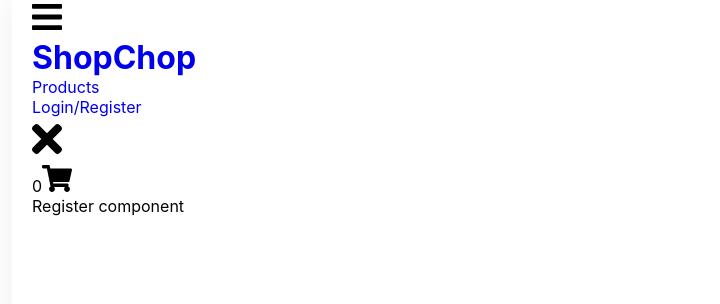
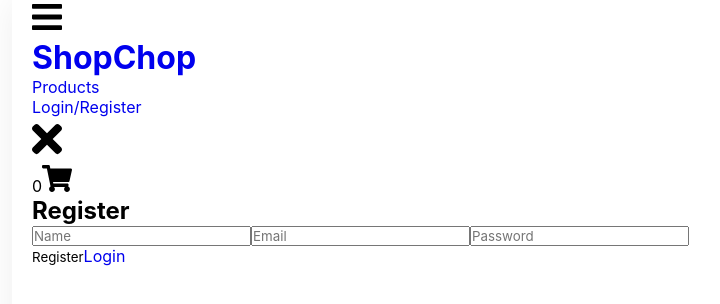
Before and after one commit to ranjanamrit/ShopChopp, a React (Create React App) app in the folder client/: page /register in a window 1280 px wide. Shown: the top 304 px of the page, without its empty margins (13-733 px from the left). Built offline with nearby package versions, Linux system fonts and the light colour scheme; no server answers; the HTML template or start-up script is replaced by a standard one.

Commit message:
--added:client->register&login

```diff
--- a/client/src/Components/MainPages/MainPages.js
+++ b/client/src/Components/MainPages/MainPages.js
@@ -15,8 +15,8 @@
                 <Route path='/' exact component={Products}></Route>
                 <Route path="/details/:id" exact component={detailProduct}></Route>
                 <Route path='/cart' exact component={Cart}></Route>
+                <Route path='/login' exact component={Login}></Route>
                 <Route path='/register' exact component={Register}></Route>
-                <Route path='/login' exact component={Login}></Route>
                 <Route path='*' exact component={NotFound}></Route>
             </Switch>
         </div>
--- /dev/null
+++ b/client/src/Components/MainPages/auth/Login.css
@@ -0,0 +1,40 @@
+.login-page{
+    max-width: 500px;
+    border: 2px solid rgb(3,165,206);
+    border-radius: 5px;
+    padding: 30px;
+    margin: 50px auto;
+}
+.login-page h2{
+    text-transform: uppercase;
+    letter-spacing: 2px;
+    color: #555;
+}
+.login-page form input,
+.login-page form button{
+    width: 100%;
+    height: 40px;
+    margin: 10px 0;
+    padding: 0 5px;
+    outline: rgb(3, 165, 206);
+    border:1px solid rgb(3, 165, 206);
+}
+
+.login-page form .row{
+    display: flex;
+    justify-content: space-between;
+    align-items: center;
+}
+.login-page form button{
+    width: 150px;
+    background: rgb(3, 165, 206);
+    color: white;
+    text-transform: uppercase;
+    letter-spacing: 2px;
+}
+.login-page form a{
+    color: orange;
+    letter-spacing: 1.3px;
+    text-transform: uppercase;
+
+}
--- a/client/src/Components/MainPages/auth/Login.js
+++ b/client/src/Components/MainPages/auth/Login.js
@@ -1,9 +1,40 @@
-import React from 'react'
+import axios from 'axios'
+import {useState} from 'react'
+import { Link } from 'react-router-dom'
 
 export default function Login() {
+    const [user, setuser] = useState({
+        email:'',password:''
+    })
+
+    const onChangeInput = e => {
+        const {name,value} = e.target;
+        setuser({...user,[name]:value})
+    }
+
+    const loginSubmit = async e => {
+        e.preventDefault()
+        try {
+         await axios.post("/user/login",{...user})
+
+         localStorage.setItem('firstLogin',true)
+         window.location.href="/";
+        } catch (err) {
+            alert(err.response.data.msg)
+        }
+    }
     return (
-        <div>
-            Login component
+        <div className="login-page">
+            <form onSubmit={loginSubmit}>
+                <h2>Login</h2>
+                <input type="email" name="email" required placeholder="Email" value={user.email} onChange={onChangeInput}/>
+                <input type="password" name="password" required autoComplete="on" placeholder="Password" value={user.password} onChange={onChangeInput}/>
+
+                <div className="row">
+                    <button type="submit">Login</button>
+                    <Link to="/register">Register</Link>
+                </div>
+            </form>
         </div>
     )
 }
--- a/client/src/Components/MainPages/auth/Register.js
+++ b/client/src/Components/MainPages/auth/Register.js
@@ -1,9 +1,41 @@
-import React from 'react'
+import axios from 'axios'
+import {useState} from 'react'
+import { Link } from 'react-router-dom'
 
 export default function Register() {
+    const [user, setuser] = useState({
+        name:'',email:'',password:''
+    })
+
+    const onChangeInput = e => {
+        const {name,value} = e.target;
+        setuser({...user,[name]:value})
+    }
+
+    const regSubmit = async e => {
+        e.preventDefault()
+        try {
+            await axios.post("/user/register",{...user})
+            localStorage.setItem("FirstReg",true)
+            window.location.href="/"
+
+        } catch (err) {
+            alert(err.response.data.msg)
+        }
+    }
     return (
-        <div>
-            Register component
+        <div className="login-page">
+            <form onSubmit={regSubmit}>
+                <h2>Register</h2>
+                <input type="text" name="name" required placeholder="Name" value={user.name} onChange={onChangeInput}/>
+                <input type="email" name="email" required placeholder="Email" value={user.email} onChange={onChangeInput}/>
+                <input type="password" name="password" required autoComplete="on" placeholder="Password" value={user.password} onChange={onChangeInput}/>
+
+                <div className="row">
+                    <button type="submit">Register</button>
+                    <Link to="/login">Login</Link>
+                </div>
+            </form>
         </div>
     )
 }
--- a/client/src/Components/MainPages/products/Products.js
+++ b/client/src/Components/MainPages/products/Products.js
@@ -1,11 +1,13 @@
 import React,{useContext} from 'react'
 import { GlobalState } from '../../../globalState'
+import Loading from '../utils/Loading/Loading'
 import ProductItems from '../utils/productItem/productItems'
 
 export default function () {
     const state = useContext(GlobalState)
     const [products] = state.ProductAPI.products
     return (
+        <>
         <div className="products">
             {
                 products.map(product => {
@@ -13,5 +15,7 @@
                 })
             }
         </div>
+        {products.length===0 && <Loading/>}
+        </>
     )
 }
--- /dev/null
+++ b/client/src/Components/MainPages/utils/Loading/Loadiing.css
@@ -0,0 +1,25 @@
+.load-page{
+    background: #fff;
+    overflow: hidden;
+}
+.loader{
+    width: 300px;
+    height: 300px;
+    margin: auto;
+}
+.loader div{
+    width: calc(100% - 15px);
+    height: calc(100% - 15px);
+    border: 2px solid #fff;
+    border-top: 2px solid crimson;
+    border-radius: 50% ;
+    animation: rotate 10s linear infinite alternate-reverse;
+}
+@keyframes rotate {
+    50%{
+        transform: rotate(80deg);
+    }
+    100%{
+        transform: rotate(360deg);
+    }
+}
--- /dev/null
+++ b/client/src/Components/MainPages/utils/Loading/Loading.js
@@ -0,0 +1,28 @@
+import React from 'react'
+import './Loadiing.css'
+
+function Loading() {
+    return (
+        <div className="load-page">
+            <div className="loader">
+                <div>
+                    <div>
+                        <div>
+                            <div>
+                                <div>
+                                    <div>
+                                        <div>
+                                            <div></div>
+                                        </div>
+                                    </div>
+                                </div>
+                            </div>
+                        </div>
+                    </div>
+                </div>
+            </div>
+        </div>
+    )
+}
+
+export default Loading
--- /dev/null
+++ b/client/src/Components/MainPages/utils/productItem/BtnRender.js
@@ -0,0 +1,17 @@
+import React from 'react'
+import { Link } from 'react-router-dom'
+
+export default function BtnRender({product}) {
+    return (
+        <div>
+            <div className="row-btn">
+                <Link id="btn-buy" to="#!">
+                    Buy
+                </Link>
+                <Link id="btn-view" to={`/details/${product._id}`}>
+                    View
+                </Link>
+            </div>
+        </div>
+    )
+}
--- a/client/src/Components/MainPages/utils/productItem/productItems.js
+++ b/client/src/Components/MainPages/utils/productItem/productItems.js
@@ -1,5 +1,5 @@
 import React from 'react'
-import { Link } from 'react-router-dom'
+import BtnRender from './BtnRender'
 
 export default function productItems({product}) {
     return (
@@ -10,14 +10,8 @@
                 <span>₹{product.price}</span>
                 <p>{product.description}</p>
             </div>
-            <div className="row-btn">
-                <Link id="btn-buy" to="#!">
-                    Buy
-                </Link>
-                <Link id="btn-view" to={`/details/${product._id}`}>
-                    View
-                </Link>
-            </div>
+        <BtnRender product={product}></BtnRender>
+
         </div>
     )
 }
--- a/client/src/index.css
+++ b/client/src/index.css
@@ -39,3 +39,5 @@
 @import url("./Components/MainPages/products/Products.css");
 /* ~~~~~~~~~~~~~~~~~~~~~ Detail Products ~~~~~~~~~~~~~~~~~ */
 @import url("./Components/MainPages/DetailProducts/DetailProduct.css");
+/* ~~~~~~~~~~~~~~~~~~~~~~Login ~~~~~~~~~~~~~~~~~~~~~~~~~~ */
+@import url("./Components/MainPages/auth/Login.css");
```
Also changed, not shown: 2 other files (tests, documents, lock files or other folders).
